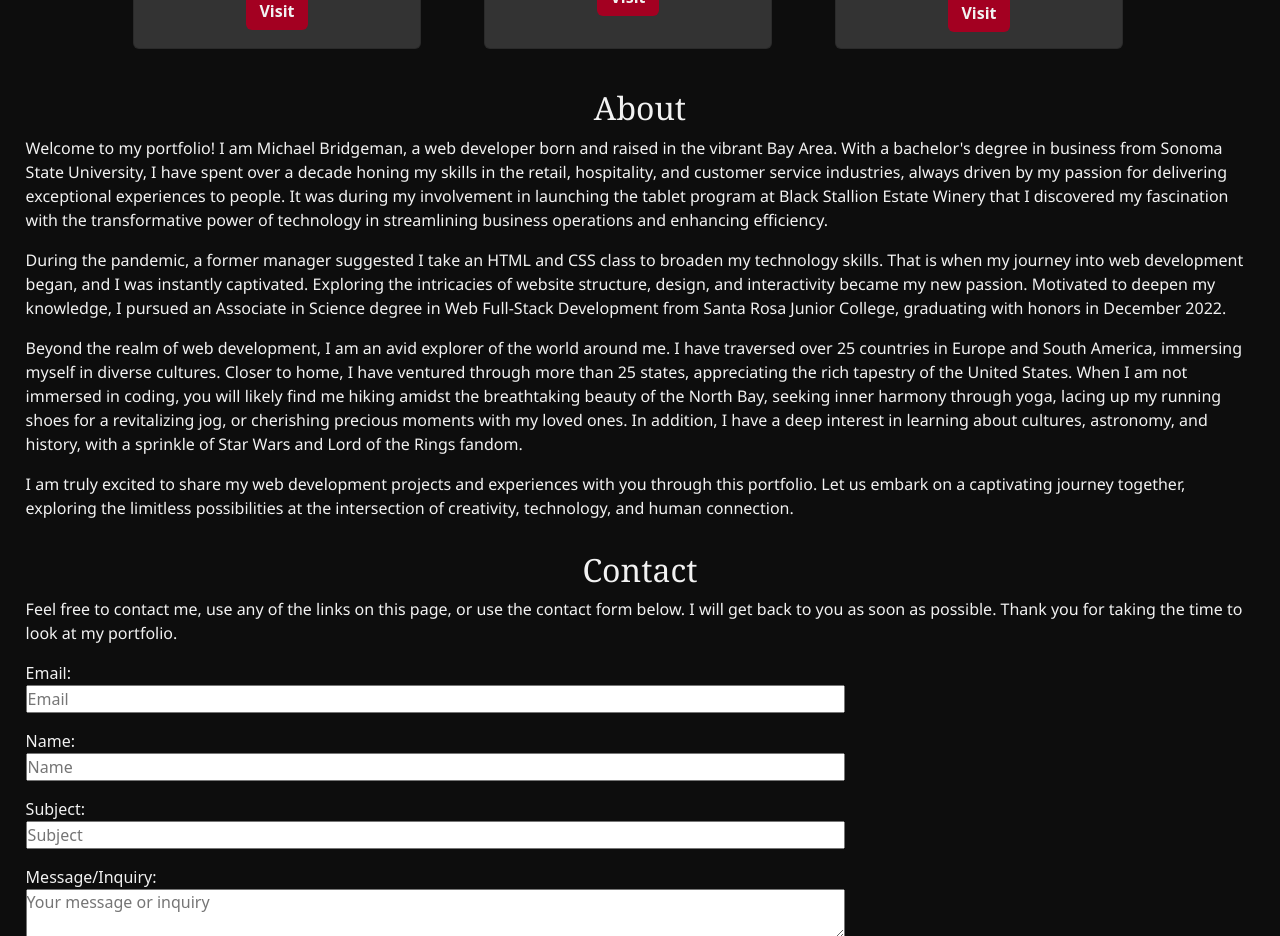
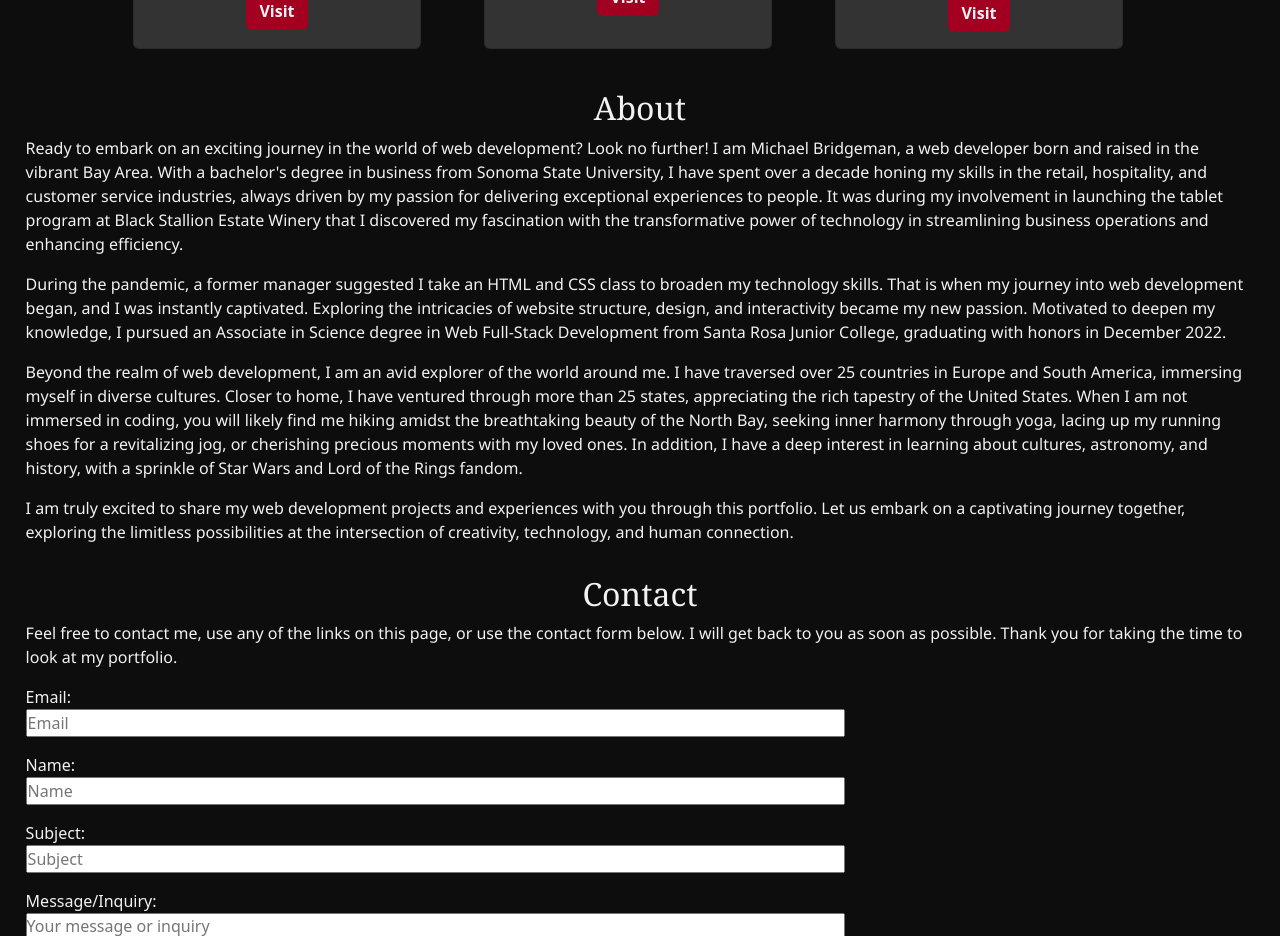
Before and after one commit to bridgemami/portfolio_vite, a React (Vite) app: page / in a window 1280 px wide. Shown: the part 3580-4516 px from the top of the page. Built offline with nearby package versions, Linux system fonts and the light colour scheme.

Commit message:
updated the details component

```diff
--- a/src/components/main/about/Details.jsx
+++ b/src/components/main/about/Details.jsx
@@ -3,15 +3,16 @@ export default function Details() {
     <article>
       <h2>About</h2>
       <p>
-        Welcome to my portfolio! I am Michael Bridgeman, a web developer born
-        and raised in the vibrant Bay Area. With a bachelor&apos;s degree in business
-        from Sonoma State University, I have spent over a decade honing my
-        skills in the retail, hospitality, and customer service industries,
-        always driven by my passion for delivering exceptional experiences to
-        people. It was during my involvement in launching the tablet program at
-        Black Stallion Estate Winery that I discovered my fascination with the
-        transformative power of technology in streamlining business operations
-        and enhancing efficiency.
+        Ready to embark on an exciting journey in the world of web development?
+        Look no further! I am Michael Bridgeman, a web developer born and raised
+        in the vibrant Bay Area. With a bachelor&apos;s degree in business from
+        Sonoma State University, I have spent over a decade honing my skills in
+        the retail, hospitality, and customer service industries, always driven
+        by my passion for delivering exceptional experiences to people. It was
+        during my involvement in launching the tablet program at Black Stallion
+        Estate Winery that I discovered my fascination with the transformative
+        power of technology in streamlining business operations and enhancing
+        efficiency.
       </p>
       <p>
         During the pandemic, a former manager suggested I take an HTML and CSS
```
